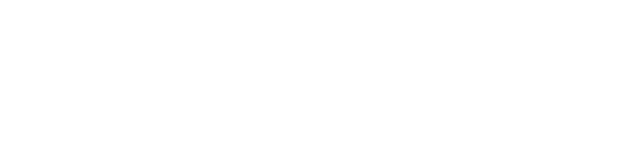
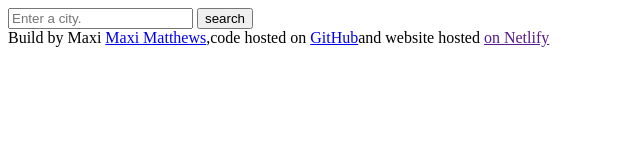
Before and after one commit to Maxi4521/weatherapp, a plain HTML site: page index.html in a window 1280 px wide. Shown: the whole page, without its empty margins (0-640 px from the left). Drawn offline with Linux system fonts and the light colour scheme.

Commit message:
added html content

```diff
--- a/index.html
+++ b/index.html
@@ -3,9 +3,35 @@
 <head>
     <meta charset="UTF-8">
     <meta name="viewport" content="width=device-width, initial-scale=1.0">
-    <title>Document</title>
+    <title>Weather-App</title>
 </head>
+
 <body>
+    <header>
+        <form >
 
+    <input type="search"placeholder="Enter a city." required />
+    <input type="submit" value="search"  />
+
+        </form>
+        <main>
+
+
+
+
+        </main>
+
+
+
+
+    </header>
+
+
+    </main>
+   <footer>Build by Maxi
+    <a href="https://github.com/Maxi4521"target=" _blank">Maxi Matthews</a>,code hosted on
+    <a href="https://github.com/Maxi4521/weatherapp" target="_blank">GitHub</a>and website hosted
+<a href="" target="" >on Netlify</a>
+</footer>
 </body>
 </html>
```
